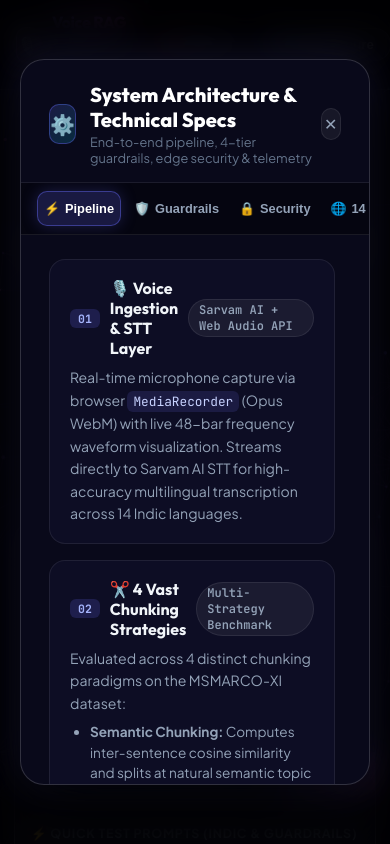
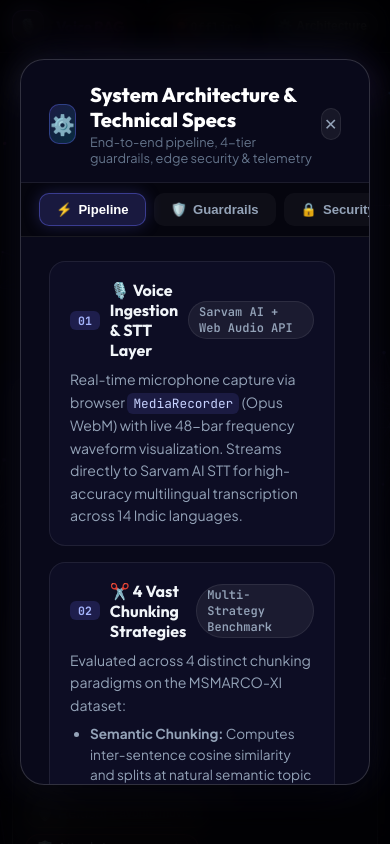
Before and after one commit to mohitrajsinghit/voice_enabled_rag, a React (Vite) app in the folder frontend/: page / in a window 390 px wide. Both pictures are taken after a click on the button "View System Architecture". Shown: the top 844 px of the page. Built offline with nearby package versions, Linux system fonts and the light colour scheme; no server answers.

Commit message:
Fix mobile layout responsiveness, search button alignment, and architecture modal scrollable tabs

```diff
--- a/frontend/src/components/ArchitectureModal.jsx
+++ b/frontend/src/components/ArchitectureModal.jsx
@@ -23,8 +23,8 @@ export default function ArchitectureModal({ onClose }) {
           </button>
         </div>
 
-        {/* Tab Navigation (5-Grid Segmented Control) */}
-        <div className="modal-tabs-nav" style={{ gridTemplateColumns: 'repeat(5, 1fr)' }}>
+        {/* Tab Navigation (Smooth scrollable segment bar) */}
+        <div className="modal-tabs-nav">
           <button
             className={`modal-tab-btn ${activeTab === 'pipeline' ? 'active' : ''}`}
             onClick={() => setActiveTab('pipeline')}
--- a/frontend/src/index.css
+++ b/frontend/src/index.css
@@ -970,9 +970,10 @@ body::after {
   background: rgba(8, 8, 24, 0.8);
   border: 1px solid var(--border-glass-bright);
   border-radius: var(--radius-xl);
-  padding: 6px 8px 6px 20px;
+  padding: 6px 8px 6px 18px;
   box-shadow: inset 0 2px 4px rgba(0, 0, 0, 0.4), 0 4px 20px rgba(0, 0, 0, 0.3);
   transition: all 0.3s ease;
+  gap: 8px;
 }
 
 .search-input-box:focus-within {
@@ -984,17 +985,18 @@ body::after {
   width: 20px;
   height: 20px;
   color: var(--text-dim);
-  margin-right: 12px;
+  margin-right: 4px;
   flex-shrink: 0;
 }
 
 .search-input {
   flex: 1;
+  min-width: 0; /* Prevents input from overflowing flex container on mobile */
   background: transparent;
   border: none;
   outline: none;
   font-family: var(--font-sans);
-  font-size: 1rem;
+  font-size: 0.95rem;
   font-weight: 500;
   color: var(--text-pure);
 }
@@ -1004,7 +1006,7 @@ body::after {
 }
 
 .search-submit-btn {
-  padding: 10px 24px;
+  padding: 10px 22px;
   border-radius: var(--radius-lg);
   background: var(--grad-sunset);
   border: none;
@@ -1014,9 +1016,12 @@ body::after {
   font-weight: 700;
   color: var(--text-pure);
   cursor: pointer;
-  display: flex;
-  align-items: center;
-  gap: 8px;
+  display: inline-flex;
+  align-items: center;
+  justify-content: center;
+  gap: 6px;
+  flex-shrink: 0;
+  white-space: nowrap;
   box-shadow: 0 4px 16px rgba(99, 102, 241, 0.35);
   transition: all 0.2s var(--ease-spring);
 }
@@ -1583,29 +1588,349 @@ body::after {
 
 /* ── Responsive Queries ──────────────────────────────────────── */
 @media (max-width: 768px) {
+  html, body {
+    overflow-x: hidden;
+    width: 100%;
+    max-width: 100vw;
+  }
+
+  .app-layout {
+    width: 100%;
+    max-width: 100vw;
+    overflow-x: hidden;
+  }
+
   .app-container {
+    width: 100%;
+    max-width: 100%;
     padding: 20px 14px 60px;
     gap: 24px;
+    box-sizing: border-box;
+  }
+
+  .navbar {
+    padding: 12px 16px;
+    width: 100%;
+    box-sizing: border-box;
+  }
+
+  .brand-title {
+    font-size: 1.05rem;
+  }
+
+  .hero-title {
+    font-size: clamp(1.8rem, 6vw, 2.5rem);
   }
 
   .command-center {
     padding: 24px 16px;
-  }
-
-  .navbar {
-    padding: 12px 16px;
-  }
-
-  .brand-title {
-    font-size: 1rem;
-  }
-
-  .hero-title {
-    font-size: 2rem;
+    gap: 22px;
+    border-radius: var(--radius-md);
+    width: 100%;
+    box-sizing: border-box;
+  }
+
+  .search-command-bar {
+    width: 100%;
+    max-width: 100%;
+  }
+
+  .search-input-box {
+    padding: 5px 6px 5px 16px;
+    gap: 6px;
+    width: 100%;
+    box-sizing: border-box;
+  }
+
+  .search-input {
+    font-size: 0.9rem;
+    min-width: 0;
+  }
+
+  .search-submit-btn {
+    padding: 9px 18px;
+    font-size: 0.84rem;
   }
 
   .telemetry-pill {
     min-width: calc(50% - 6px);
+  }
+
+  .modal-backdrop {
+    padding: 14px;
+  }
+
+  .modal-container {
+    width: 100%;
+    max-width: 100%;
+    height: 90vh;
+    max-height: 90vh;
+    border-radius: var(--radius-md);
+  }
+
+  .modal-header-bar {
+    padding: 16px 20px 14px;
+  }
+
+  .modal-body-content {
+    padding: 18px 20px 48px;
+  }
+}
+
+@media (max-width: 540px) {
+  .app-container {
+    padding: 16px 12px 50px;
+    gap: 20px;
+  }
+
+  .navbar {
+    padding: 10px 12px;
+  }
+
+  .brand-badge-icon {
+    width: 32px;
+    height: 32px;
+    font-size: 0.95rem;
+  }
+
+  .brand-title {
+    font-size: 0.92rem;
+  }
+
+  .brand-subtitle {
+    display: none;
+  }
+
+  .nav-btn {
+    padding: 6px 10px;
+    font-size: 0.75rem;
+    gap: 4px;
+  }
+
+  .hero-section {
+    gap: 12px;
+  }
+
+  .hero-title {
+    font-size: clamp(1.5rem, 7.5vw, 2.1rem);
+  }
+
+  .hero-desc {
+    font-size: 0.88rem;
+    line-height: 1.5;
+    padding: 0 4px;
+  }
+
+  .features-pill-row {
+    gap: 6px;
+  }
+
+  .feature-tag {
+    font-size: 0.7rem;
+    padding: 3px 8px;
+    gap: 4px;
+  }
+
+  .command-center {
+    padding: 20px 12px;
+    gap: 18px;
+    border-radius: var(--radius-md);
+  }
+
+  .orb-wrapper {
+    width: 120px;
+    height: 120px;
+  }
+
+  .voice-orb-btn {
+    width: 80px;
+    height: 80px;
+  }
+
+  .orb-icon {
+    width: 32px;
+    height: 32px;
+  }
+
+  .voice-hint {
+    font-size: 0.82rem;
+    text-align: center;
+  }
+
+  .search-command-bar {
+    width: 100%;
+    max-width: 100%;
+  }
+
+  .search-input-box {
+    padding: 4px 4px 4px 12px;
+    border-radius: var(--radius-lg);
+    gap: 6px;
+  }
+
+  .search-icon {
+    width: 16px;
+    height: 16px;
+    margin-right: 2px;
+  }
+
+  .search-input {
+    font-size: 0.85rem;
+    min-width: 0;
+  }
+
+  .search-submit-btn {
+    padding: 8px 12px;
+    font-size: 0.8rem;
+    border-radius: var(--radius-md);
+    gap: 4px;
+  }
+
+  .prompt-pills-wrap {
+    gap: 6px;
+  }
+
+  .prompt-pill {
+    font-size: 0.76rem;
+    padding: 5px 10px;
+    gap: 5px;
+  }
+
+  .card-header-bar {
+    flex-direction: column;
+    align-items: flex-start;
+    gap: 10px;
+    padding-bottom: 12px;
+  }
+
+  .card-title-group {
+    width: 100%;
+  }
+
+  .card-heading {
+    font-size: 1.1rem;
+  }
+
+  .transcript-quote-box {
+    padding: 10px 14px;
+    font-size: 0.88rem;
+    margin-bottom: 14px;
+  }
+
+  .answer-content {
+    font-size: 0.94rem;
+    line-height: 1.65;
+    margin-bottom: 18px;
+  }
+
+  .telemetry-grid {
+    grid-template-columns: 1fr;
+    gap: 8px;
+  }
+
+  .telemetry-pill {
+    min-width: 100%;
+  }
+
+  .modal-backdrop {
+    padding: 6px;
+  }
+
+  .modal-container {
+    width: 100%;
+    max-width: 100%;
+    height: 94vh;
+    max-height: 94vh;
+    border-radius: var(--radius-md);
+  }
+
+  .modal-header-bar {
+    padding: 14px 14px 10px;
+  }
+
+  .modal-title {
+    font-size: 1.05rem;
+  }
+
+  .modal-subtitle {
+    font-size: 0.72rem;
+  }
+
+  .modal-badge-icon {
+    width: 32px;
+    height: 32px;
+    font-size: 1rem;
+  }
+
+  .modal-tabs-nav {
+    padding: 8px 10px;
+    gap: 6px;
+  }
+
+  .modal-tab-btn {
+    padding: 7px 12px;
+    font-size: 0.78rem;
+    gap: 4px;
+  }
+
+  .modal-body-content {
+    padding: 14px 12px 36px;
+  }
+
+  .spec-card {
+    padding: 14px 12px;
+  }
+
+  .spec-card-header h4 {
+    font-size: 0.92rem;
+  }
+
+  .spec-highlight-banner {
+    padding: 12px 14px;
+    font-size: 0.82rem;
+  }
+
+  .indic-table th, .indic-table td {
+    padding: 8px 10px;
+    font-size: 0.75rem;
+  }
+
+  .footer-content-wrap {
+    padding: 6px 14px;
+    font-size: 0.75rem;
+    gap: 8px;
+  }
+
+  .footer-brand-text {
+    font-size: 0.75rem;
+  }
+
+  .footer-tagline {
+    font-size: 0.75rem;
+  }
+}
+
+@media (max-width: 380px) {
+  .search-input-box {
+    padding: 3px 3px 3px 10px;
+  }
+
+  .search-submit-btn {
+    padding: 7px 10px;
+    font-size: 0.76rem;
+  }
+
+  .search-submit-btn span:nth-child(2) {
+    display: none;
+  }
+
+  .nav-status-group .health-label {
+    display: none;
+  }
+
+  .modal-tab-btn {
+    padding: 6px 10px;
+    font-size: 0.74rem;
   }
 }
 
@@ -1704,37 +2029,52 @@ body::after {
 }
 
 .modal-tabs-nav {
-  display: grid;
-  grid-template-columns: repeat(5, 1fr);
+  display: flex;
+  align-items: center;
+  gap: 8px;
+  padding: 10px 18px;
+  background: rgba(0, 0, 0, 0.45);
+  border-bottom: 1px solid var(--border-glass);
+  overflow-x: auto;
+  overflow-y: hidden;
+  scroll-behavior: smooth;
+  -webkit-overflow-scrolling: touch;
+  scrollbar-width: none; /* Firefox: completely hide scrollbar */
+  -ms-overflow-style: none; /* IE and Edge: hide scrollbar */
+  flex-shrink: 0;
+}
+
+/* Chrome, Safari, Opera, WebKit: completely hide scrollbar */
+.modal-tabs-nav::-webkit-scrollbar {
+  display: none !important;
+  width: 0 !important;
+  height: 0 !important;
+}
+
+.modal-tab-btn {
+  display: inline-flex;
+  align-items: center;
+  justify-content: center;
+  gap: 6px;
   padding: 8px 16px;
-  gap: 6px;
-  background: rgba(0, 0, 0, 0.4);
-  border-bottom: 1px solid var(--border-glass);
-  overflow: hidden;
-  flex-shrink: 0;
-}
-
-.modal-tab-btn {
-  display: flex;
-  align-items: center;
-  justify-content: center;
-  gap: 5px;
-  padding: 9px 6px;
   border-radius: var(--radius-sm);
-  background: transparent;
+  background: rgba(255, 255, 255, 0.04);
   border: 1px solid transparent;
   color: var(--text-muted);
-  font-size: 0.8rem;
+  font-size: 0.82rem;
   font-weight: 600;
   cursor: pointer;
   white-space: nowrap;
+  flex: 1 0 auto;
+  min-width: max-content;
   transition: all 0.2s ease;
   user-select: none;
 }
 
 .modal-tab-btn:hover {
   color: var(--text-bright);
-  background: rgba(255, 255, 255, 0.06);
+  background: rgba(255, 255, 255, 0.09);
+  border-color: rgba(255, 255, 255, 0.12);
 }
 
 .modal-tab-btn.active {
@@ -1742,18 +2082,6 @@ body::after {
   background: rgba(99, 102, 241, 0.22);
   border-color: rgba(99, 102, 241, 0.45);
   box-shadow: 0 0 16px rgba(99, 102, 241, 0.25);
-}
-
-@media (max-width: 680px) {
-  .modal-tabs-nav {
-    grid-template-columns: repeat(3, 1fr);
-  }
-}
-
-@media (max-width: 480px) {
-  .modal-tabs-nav {
-    grid-template-columns: repeat(2, 1fr);
-  }
 }
 
 .modal-body-content {
```
Also changed, not shown: 2 other files (tests, documents, lock files or other folders).
